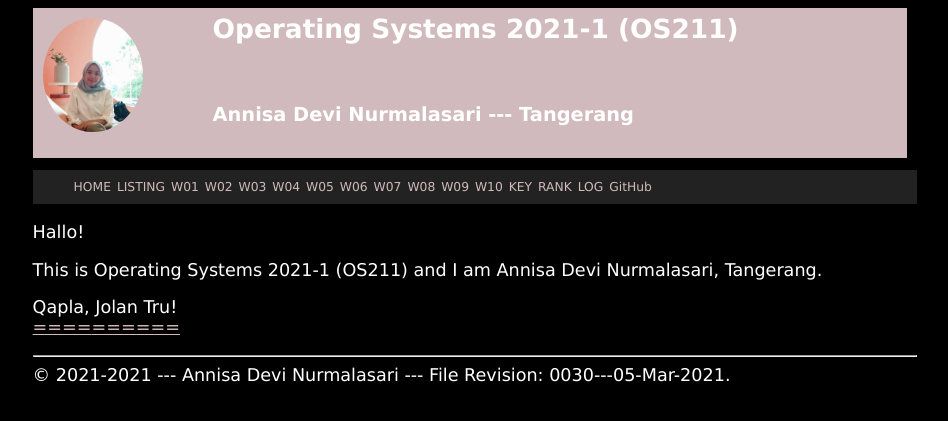
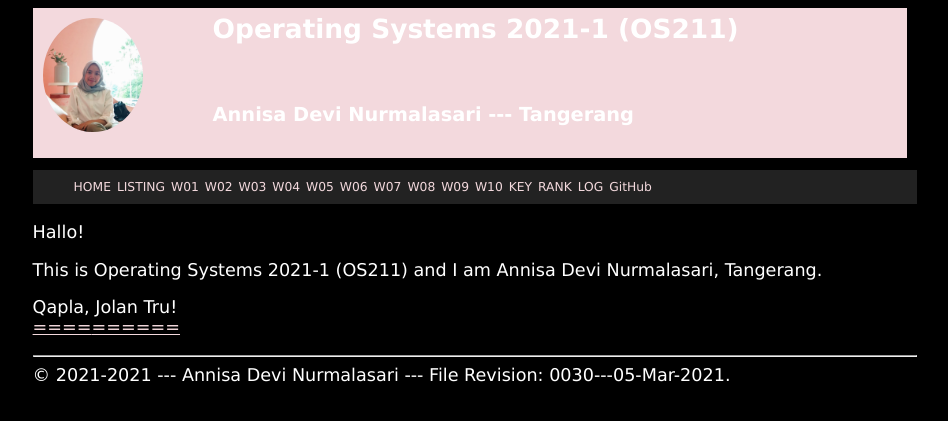
Before and after one commit to annisadevin/os211, a Jekyll site: the page built from index.md, in a window 1280 px wide. Shown: the top 421 px of the page, without its empty margins (165-1113 px from the left). Built offline with Jekyll 4.4.1, drawn with Linux system fonts in a browser that asks for light colours.

Commit message:
Update layout template

```diff
--- a/assets/css/style.css
+++ b/assets/css/style.css
@@ -27,7 +27,7 @@
 }
 
 .container a {
-  color: #D0BABD;
+  color: #F3D9DD;
 }
 
 .container a:hover {
@@ -40,7 +40,7 @@
 .column {
   float:            left;
   display:          inline-block;
-  background:       #D0BABD;
+  background:       #F3D9DD;
   height:           130px;
   width:            100%;
   padding-top:      10px;
@@ -128,7 +128,7 @@
 }
 
 .navbar ul li a:hover {
-  background:       #D0BABD;
+  background:       #F3D9DD;
   color:            #3C4960;
   font-size:        1em;
   font-weight:      bold;
```
